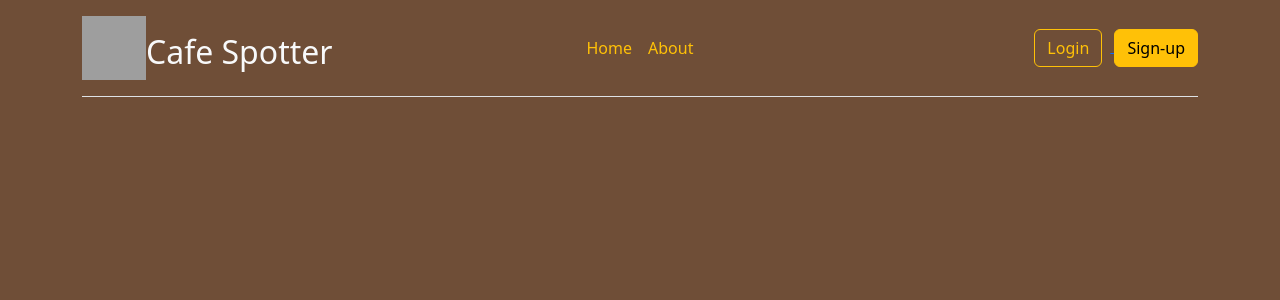
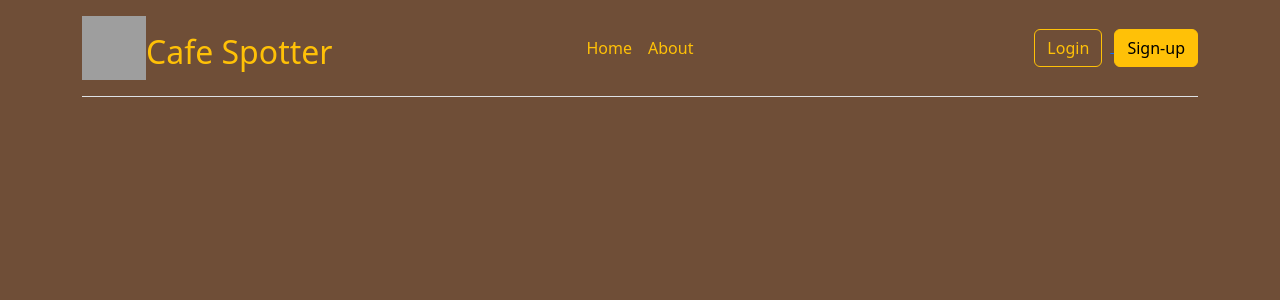
Before and after one commit to nnamdiindu/CafeSpotter, a Flask app: page / in a window 1280 px wide. Shown: the top 300 px of the page. Run offline with Flask 3, Linux system fonts and the light colour scheme; data that the repository does not hold is empty; some libraries are stand-ins or nearby versions; grey boxes are pictures that could not be loaded.

Commit message:
Change cafe spotter text color

```diff
--- a/templates/index.html
+++ b/templates/index.html
@@ -6,7 +6,7 @@
       <header class="d-flex flex-wrap align-items-center justify-content-center justify-content-md-between py-3 mb-4 border-bottom">
         <a href="/" class="d-flex align-items-center col-md-3 mb-2 mb-md-0 text-dark text-decoration-none">
           <img width="64" height="64" src="https://img.icons8.com/external-flaticons-flat-flat-icons/64/external-hot-coffee-winter-season-flaticons-flat-flat-icons.png" alt="external-hot-coffee-winter-season-flaticons-flat-flat-icons"/>
-            <h2 class="text-light pt-3">Cafe Spotter</h2>
+            <h2 class="text-warning pt-3">Cafe Spotter</h2>
         </a>
 
         <ul class="nav col-12 col-md-auto mb-2 justify-content-center mb-md-0">
```
